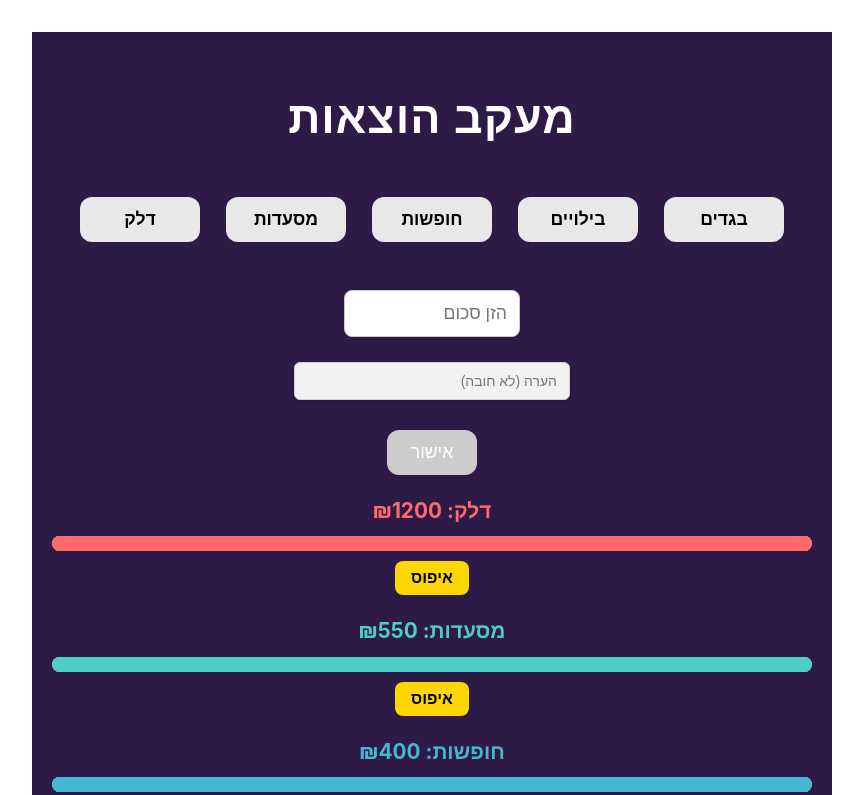
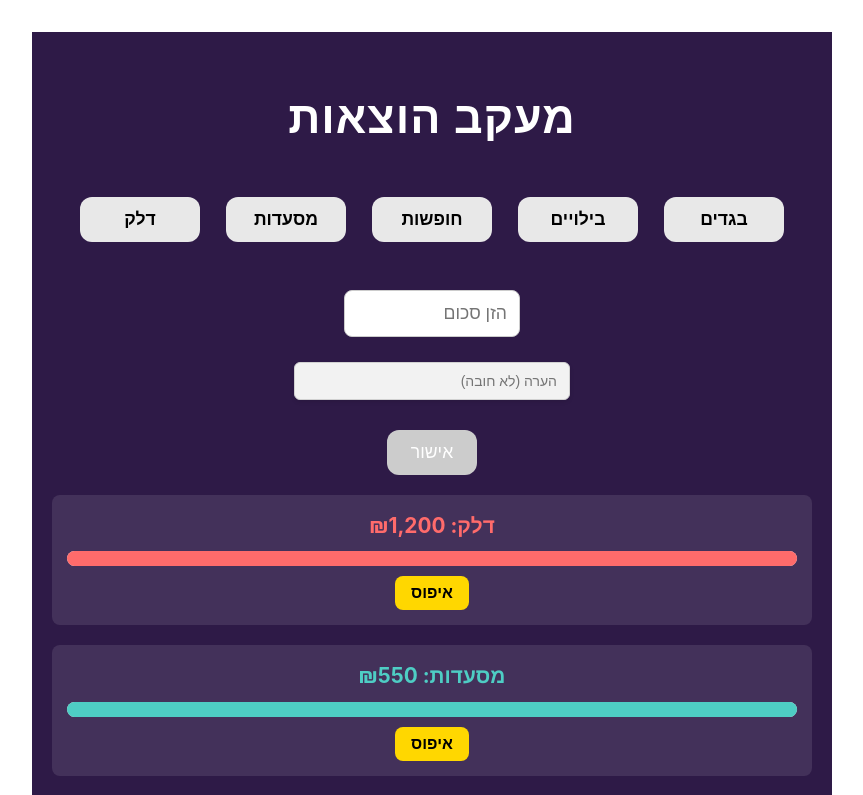
Before and after one commit to Orgamliel7/expense-tracking-web-app, a React (Vite) app in the folder expense-tracker/: page / in a window 1280 px wide. Shown: the top 795 px of the page, without its empty margins (208-1071 px from the left). Built offline with nearby package versions, Linux system fonts and the light colour scheme; no server answers; the database is empty.

Commit message:
fix bug of cleraring report and it fill the amount more than initial value

```diff
--- a/expense-tracker/src/App.tsx
+++ b/expense-tracker/src/App.tsx
@@ -68,7 +68,7 @@ function App() {
       await withLoading(async () => {
         const newBalances = {
           ...balances,
-          [selectedCategory]: Math.max(0, balances[selectedCategory] - amount),
+          [selectedCategory]: balances[selectedCategory] - amount,
         };
 
         const now = new Date();
--- a/expense-tracker/src/components/BalanceList/BalanceList.tsx
+++ b/expense-tracker/src/components/BalanceList/BalanceList.tsx
@@ -4,7 +4,7 @@ import './styles.css';
 
 interface BalanceListProps {
   balances: CategoryBalance;
-  setBalances: React.Dispatch<React.SetStateAction<CategoryBalance>>;
+  setBalances: (balances: CategoryBalance) => void;
   expenses: Expense[];
   updateExpenseData: (balances: CategoryBalance, expenses: Expense[]) => Promise<void>;
 }
@@ -15,45 +15,57 @@ export const BalanceList: React.FC<BalanceListProps> = ({
   expenses,
   updateExpenseData,
 }) => {
-  const handleResetCategory = async (category: keyof CategoryBalance) => {
+  const handleReset = async (category: keyof CategoryBalance) => {
     const updatedBalances = {
       ...balances,
       [category]: INITIAL_BALANCE[category],
     };
 
+    const updatedExpenses = expenses.filter(expense => expense.category !== category);
+
     setBalances(updatedBalances);
-    await updateExpenseData(updatedBalances, expenses);
+    await updateExpenseData(updatedBalances, updatedExpenses);
+  };
+
+  const getProgressBarWidth = (balance: number, initialBalance: number) => {
+    if (balance <= 0) return 0;
+    const percentage = (balance / initialBalance) * 100;
+    return Math.min(percentage, 100);
+  };
+
+  const formatBalance = (balance: number) => {
+    const formattedNumber = Math.abs(balance).toLocaleString();
+    return balance < 0 ? `-₪${formattedNumber}` : `₪${formattedNumber}`;
   };
 
   return (
     <div className="balance-list">
       {Object.entries(balances).map(([category, balance]) => {
-        const total = INITIAL_BALANCE[category as keyof CategoryBalance];
-        const progress = (balance / total) * 100;
+        const initialBalance = INITIAL_BALANCE[category as keyof CategoryBalance];
+        const progressWidth = getProgressBarWidth(balance, initialBalance);
 
         return (
           <div key={category} className="balance-item">
             <span
-              className="category-balance"
+              className={`category-balance ${balance < 0 ? 'negative-balance' : ''}`}
               style={{
-                color: COLORS[category as keyof CategoryBalance],
+                color: balance < 0 ? '#ff0000' : COLORS[category as keyof typeof COLORS]
               }}
             >
-              {category}: ₪{balance}
-              {balance !== total && ` (תקציב חודשי: ₪${total})`}
+              {category}: {formatBalance(balance)}
             </span>
             <div className="progress-bar-bg">
               <div
                 className="progress-bar"
                 style={{
-                  width: `${progress}%`,
-                  backgroundColor: COLORS[category as keyof CategoryBalance],
+                  width: `${progressWidth}%`,
+                  backgroundColor: COLORS[category as keyof typeof COLORS]
                 }}
               />
             </div>
             <button
-              onClick={() => handleResetCategory(category as keyof CategoryBalance)}
               className="reset-button"
+              onClick={() => handleReset(category as keyof CategoryBalance)}
             >
               איפוס
             </button>
--- a/expense-tracker/src/components/ReportModal/ReportModal.tsx
+++ b/expense-tracker/src/components/ReportModal/ReportModal.tsx
@@ -1,5 +1,5 @@
 import React from 'react';
-import { CategoryBalance, Expense } from '../../types';
+import { CategoryBalance, Expense, INITIAL_BALANCE } from '../../types';
 import './styles.css';
 
 interface ReportModalProps {
@@ -23,7 +23,10 @@ export const ReportModal: React.FC<ReportModalProps> = ({
     const expenseToDelete = expenses[index];
     const updatedBalances = {
       ...balances,
-      [expenseToDelete.category]: balances[expenseToDelete.category] + expenseToDelete.amount,
+      [expenseToDelete.category]: Math.min(
+        balances[expenseToDelete.category] + expenseToDelete.amount,
+        INITIAL_BALANCE[expenseToDelete.category] // This ensures the balance doesn't exceed the initial value
+      ),
     };
     const updatedExpenses = expenses.filter((_, i) => i !== index);
 
@@ -34,7 +37,11 @@ export const ReportModal: React.FC<ReportModalProps> = ({
 
   const handleClearExpenses = async () => {
     const restoredBalances = expenses.reduce((acc, expense) => {
-      acc[expense.category] += expense.amount;
+      // Add the expense amount, but ensure the balance doesn't exceed the initial value
+      acc[expense.category] = Math.min(
+        acc[expense.category] + expense.amount,
+        INITIAL_BALANCE[expense.category] // This ensures the balance doesn't exceed the initial value
+      );
       return acc;
     }, { ...balances });
 
--- a/expense-tracker/src/components/ReportModal/styles.css
+++ b/expense-tracker/src/components/ReportModal/styles.css
@@ -155,3 +155,54 @@
 .expense-category {
   min-width: 80px;
 }
+
+.category-balance {
+  font-weight: bold;
+  font-size: 1.3em;
+  display: inline-block;
+}
+
+.negative-balance {
+  color: #ff0000;
+  font-weight: bold;
+  animation: pulse 2s infinite;
+}
+
+@keyframes pulse {
+  0% {
+    opacity: 1;
+  }
+  50% {
+    opacity: 0.7;
+  }
+  100% {
+    opacity: 1;
+  }
+}
+
+.progress-bar-bg {
+  height: 15px;
+  width: 100%;
+  background-color: #e0e0e0;
+  border-radius: 10px;
+  margin-top: 10px;
+}
+
+.progress-bar {
+  height: 100%;
+  border-radius: 10px;
+  transition: width 0.3s ease;
+}
+
+/* Update existing styles or add if missing */
+.balance-item {
+  margin: 20px 0;
+  padding: 15px;
+  border-radius: 8px;
+  background-color: rgba(255, 255, 255, 0.1);
+  transition: background-color 0.3s ease;
+}
+
+.balance-item:hover {
+  background-color: rgba(255, 255, 255, 0.15);
+}
```
